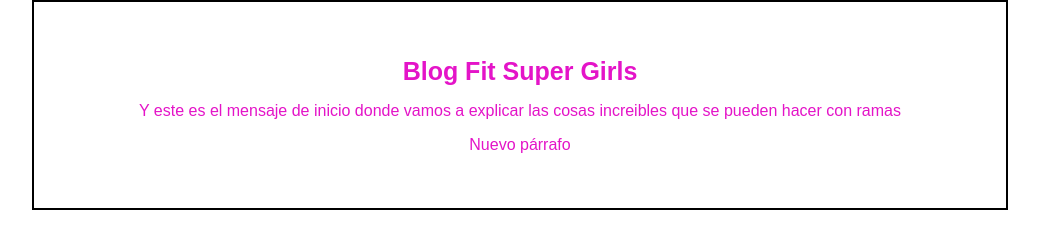
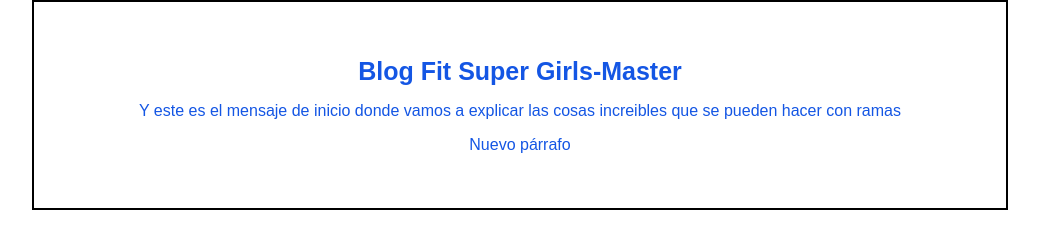
Before and after one commit to Letidoss/Blog-Fit, a plain HTML site: page index.html in a window 1280 px wide. Shown: the whole page, without its empty margins (120-1159 px from the left). Drawn offline with Linux system fonts and the light colour scheme.

Commit message:
Modifique el titulo y el color

```diff
--- a/estilo.css
+++ b/estilo.css
@@ -1,7 +1,7 @@
 body
 {
 
-color:rgb(228, 20, 200);
+color:rgb(20, 86, 228);
 text-align: center;
 font-family: arial;
 font-size: 16px;
--- a/index.html
+++ b/index.html
@@ -10,7 +10,7 @@
 <body>
     <div id="container">
         <div>
-            <h1>Blog Fit Super Girls </h1>
+            <h1>Blog Fit Super Girls-Master </h1>
             <p> Y este es el mensaje de inicio donde vamos a explicar las cosas increibles que se pueden hacer con ramas</p>
             <P>Nuevo párrafo</P>
         </div>
```
